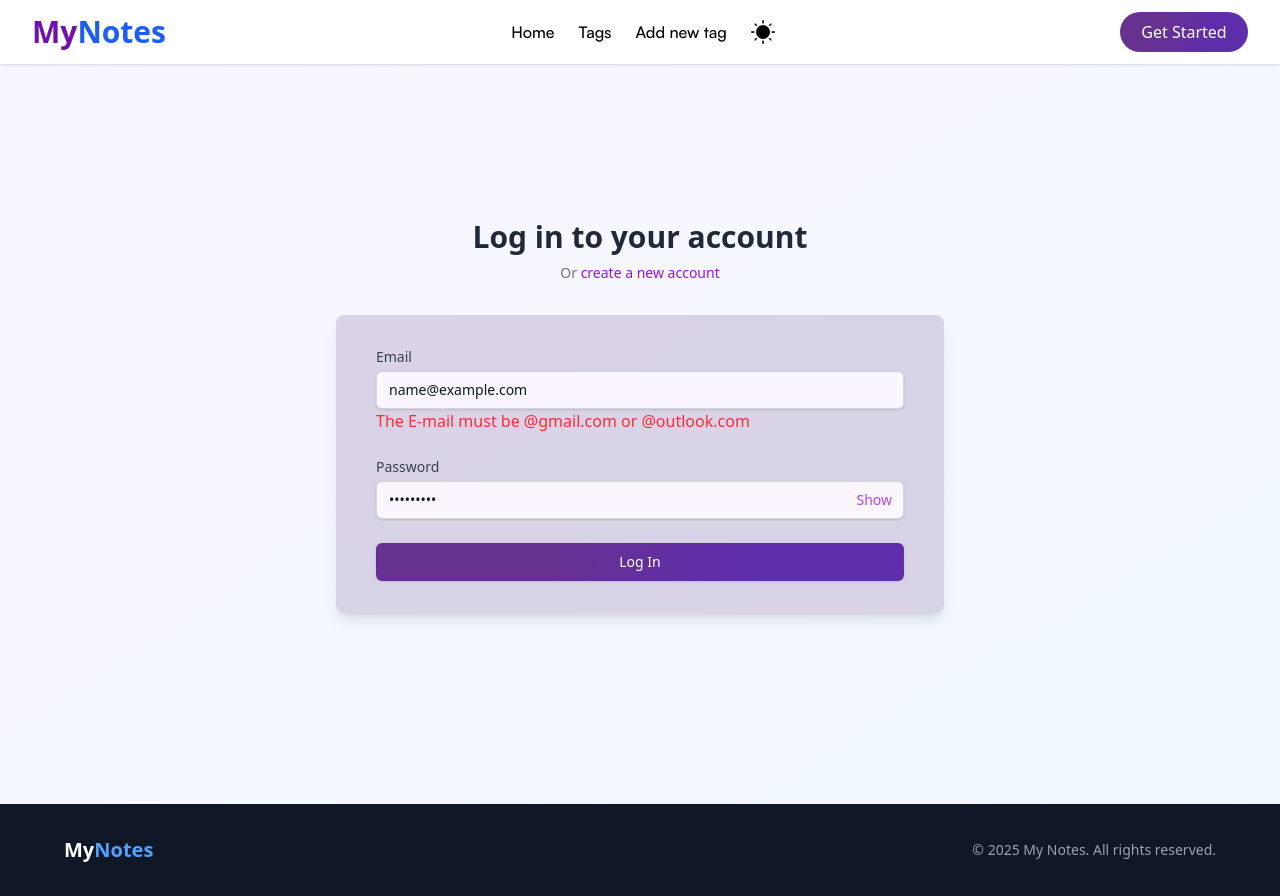
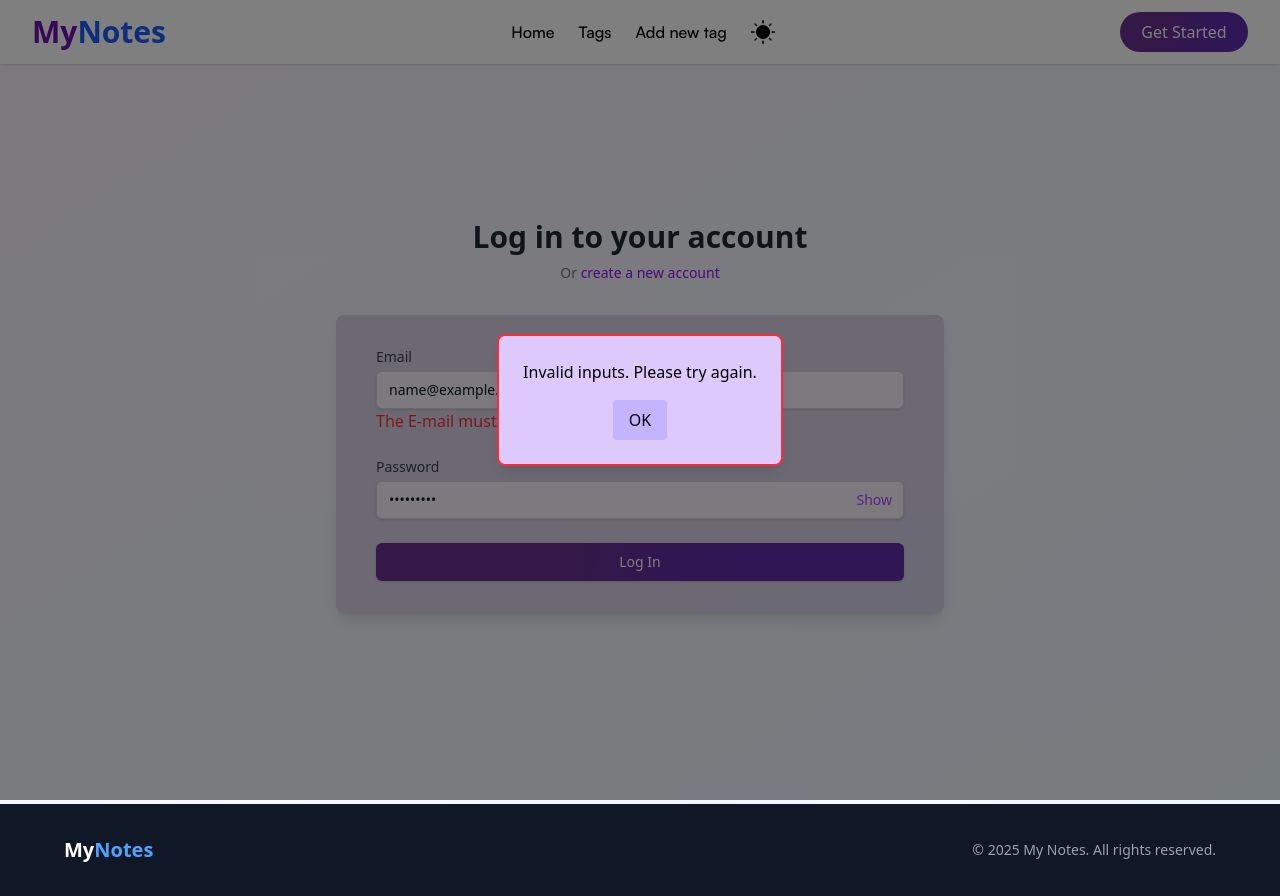
Before and after one commit to Ahmed-Youssef-404/my-notes, a React (Vite) app: page /login in a window 1280 px wide. Both pictures are taken after typing "name@example.com", "Sample123" into the empty fields and a click on the button "Log In". Built offline with nearby package versions, Linux system fonts and the light colour scheme.

Commit message:
refactor(login popup): handeled popup message in only one popup

```diff
--- a/src/pages/LogIN.tsx
+++ b/src/pages/LogIN.tsx
@@ -14,18 +14,22 @@ const LogIn = () => {
     const { isDark } = useTheme()
 
     const { isLoading, handleLogIn, error, loginErrorCount } = useLogIn()
+    const [showAuthPopup, setShowAuthPopup] = useState(false)
+    const [showInputPopup, setShowInputPopup] = useState(false)
     const [showPopup, setShowPopup] = useState(false)
 
     useEffect(() => {
         if (error) {
-            setShowPopup(true);
+            setShowPopup(true)
+            setShowAuthPopup(true);
         } else {
-            setShowPopup(false);
+            setShowPopup(false)
+            setShowAuthPopup(false);
         }
     }, [loginErrorCount]);
 
 
-    console.log("Error from component", error)
+    // console.log("Error from component", error)
 
 
     const [data, setData] = useState<authDataTypes>({
@@ -50,7 +54,9 @@ const LogIn = () => {
         e.preventDefault();
         try {
             if (!Object.values(isValidInput).every(Boolean)) {
-                alert('Please make sure all fields are valid');
+                // alert('Please make sure all fields are valid');
+                setShowPopup(true)
+                setShowInputPopup(true)
                 console.log(isValidInput);
                 return;
             }
@@ -175,11 +181,11 @@ const LogIn = () => {
                             onClick={(e) => e.stopPropagation()}
                             className="bg-[#ddc9fb] p-6 rounded-lg shadow-lg border-2 border-red-500 "
                         >
-                            <h2 className="text-lg font-bold mb-4">Login Failed</h2>
-                            <p className="mb-4">Email or password is incorrect. Please try again.</p>
+                            {showAuthPopup && <h2 className="text-lg font-bold mb-4">Login Failed</h2>}
+                            <p className="mb-4">{showAuthPopup ? ("Email or password is incorrect. Please try again.") : (showInputPopup ? ("Invalid inputs. Please try again.") : null)}</p>
                             <div className="flex justify-center gap-4">
                                 <button
-                                    onClick={() => setShowPopup(false)}
+                                    onClick={() => setShowAuthPopup(false)}
                                     className="bg-violet-300 hover:bg-violet-400  border-indigo-400 text-black px-4 py-2 rounded"
                                 >
                                     OK
@@ -189,7 +195,6 @@ const LogIn = () => {
                     </div>
                 )
             }
-
         </div >
     );
 };
@@ -218,3 +223,32 @@ export default LogIn;
 //     </div>
 //     )
 // }
+
+
+
+
+
+ {
+                // showInputPopup && (
+                //     <div
+                //         onClick={() => setShowInputPopup(false)}
+                //         className="fixed inset-0 bg-black/50 flex justify-center items-center z-50"
+                //     >
+                //         <div
+                //             onClick={(e) => e.stopPropagation()}
+                //             className="bg-[#ddc9fb] p-6 rounded-lg shadow-lg border-2 border-red-500"
+                //         >
+                //             {/* <h2 className="text-lg font-bold mb-4">Login Failed</h2> */}
+                //             <p className="mb-4">Invalid inputs. Please try again.</p>
+                //             <div className="flex justify-center gap-4">
+                //                 <button
+                //                     onClick={() => setShowInputPopup(false)}
+                //                     className="bg-violet-300 hover:bg-violet-400ؤ text-black px-4 py-2 rounded"
+                //                 >
+                //                     OK
+                //                 </button>
+                //             </div>
+                //         </div>
+                //     </div>
+                // )
+            }
--- a/src/pages/SingleTag.tsx
+++ b/src/pages/SingleTag.tsx
@@ -148,13 +148,13 @@ const SingleTag = () => {
                     {
                         showPopup && (
                             <div onClick={() => { setShowPopup(false) }} className="fixed inset-0 bg-black/50 flex justify-center items-center z-50">
-                                <div className="bg-[#8b90be] p-6 rounded-lg shadow-lg">
+                                <div className="bg-[#ddc9fb] p-6 rounded-lg shadow-lg border-2 border-red-500">
                                     <h2 className="text-lg font-bold mb-4">Are You Sure?</h2>
                                     <p className="mb-4">This will Delete the tag and all its notes</p>
                                     <div className="flex justify-center gap-4">
                                         <button
                                             onClick={() => setShowPopup(false)}
-                                            className="bg-gray-300 hover:bg-gray-400 text-black px-4 py-2 rounded"
+                                            className="bg-violet-300 hover:bg-violet-400 text-black px-4 py-2 rounded"
                                         >
                                             Cancel
                                         </button>
```
